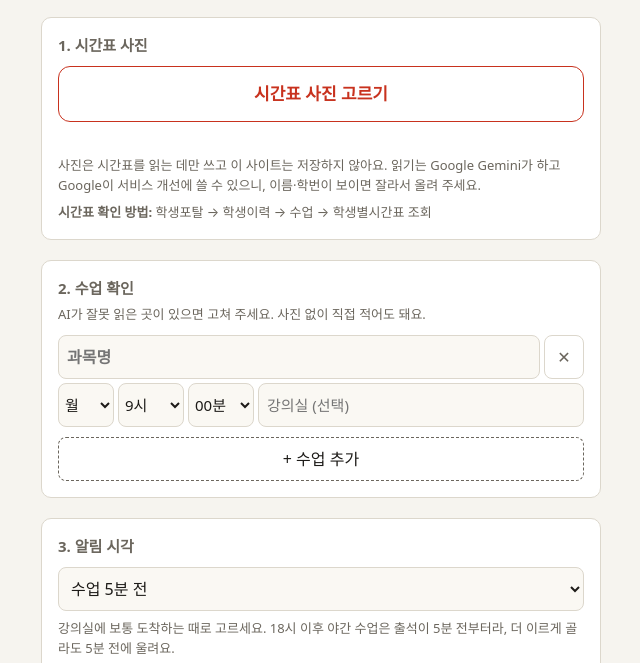
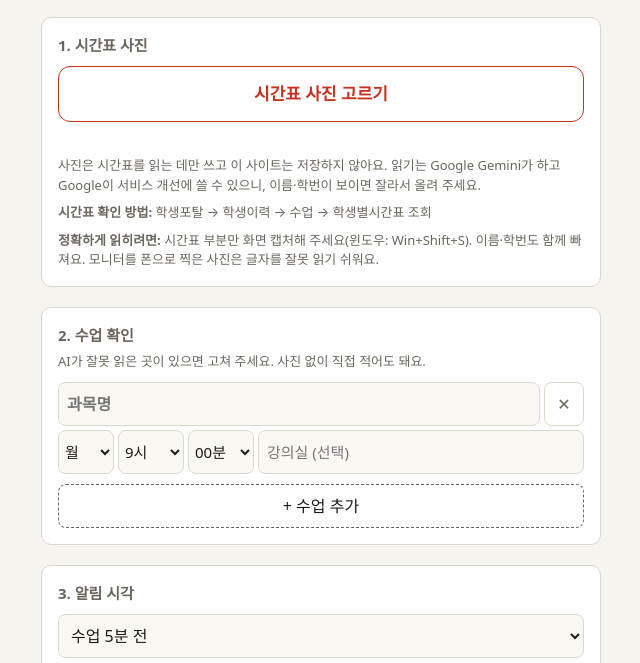
Before and after one commit to yh415920-oss/attendance-alert, a plain HTML site: page index.html in a window 1280 px wide. Shown: the part 110-773 px from the top of the page, without its empty margins (319-959 px from the left). Drawn offline with Linux system fonts and the light colour scheme.

Commit message:
사진 안내에 '시간표 부분만 캡처' 권장 문구 추가
화면 전체 캡처는 글자가 작아져 과목명을 잘못 읽는 일이 잦았음(시험 5번 중 3번). 시간표 부분만 캡처하면 4번 모두 과목명·요일·시간이 맞았음.

Co-Authored-By: Claude Opus 5.5 <noreply@anthropic.com>
Claude-Session: https://claude.ai/code/session_01M6JW54FgqRLgt2XHnys4Rd

```diff
--- a/index.html
+++ b/index.html
@@ -60,6 +60,7 @@ button{font:inherit;cursor:pointer}
     <div id="aion">
       <p class="hint">사진은 시간표를 읽는 데만 쓰고 이 사이트는 저장하지 않아요. 읽기는 Google Gemini가 하고 Google이 서비스 개선에 쓸 수 있으니, 이름·학번이 보이면 잘라서 올려 주세요.</p>
       <p class="hint gap"><b>시간표 확인 방법:</b> 학생포탈 → 학생이력 → 수업 → 학생별시간표 조회</p>
+      <p class="hint gap"><b>정확하게 읽히려면:</b> 시간표 부분만 화면 캡처해 주세요(윈도우: Win+Shift+S). 이름·학번도 함께 빠져요. 모니터를 폰으로 찍은 사진은 글자를 잘못 읽기 쉬워요.</p>
     </div>
     <p class="hint" id="aioff" hidden>사진 읽기는 준비 중이에요. 아래 2번에 직접 적어 주세요.</p>
   </section>
```
